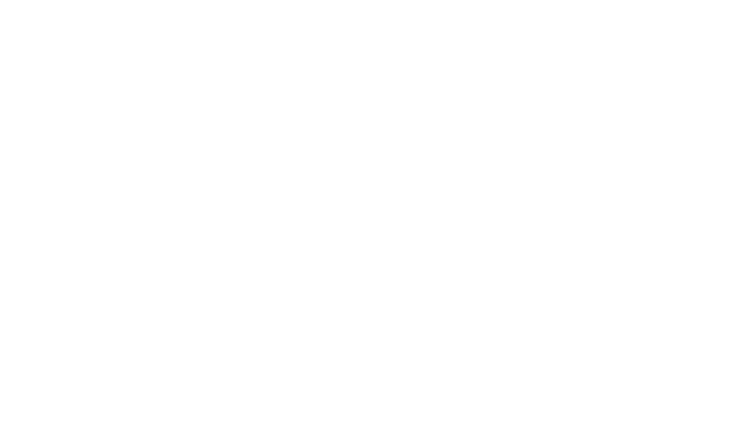
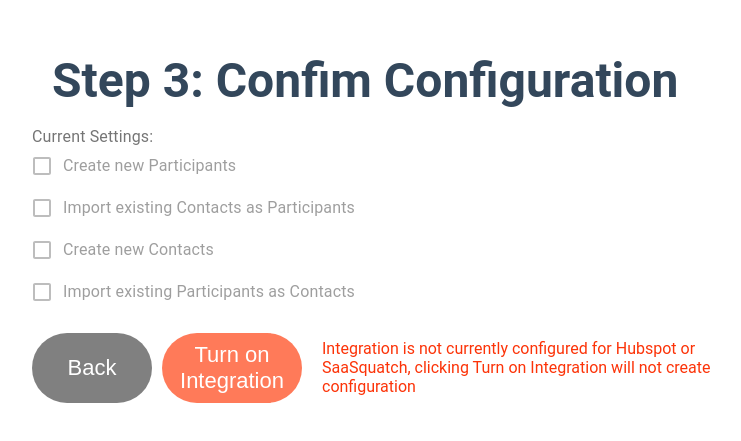
Before and after one commit to softdev562/SaaSquatch-HubSpot-integration, a React (Create React App) app in the folder frontend/: page /confirmation in a window 1280 px wide. Shown: the part 191-632 px from the top of the page, without its empty margins (238-979 px from the left). Built offline with nearby package versions, Linux system fonts and the light colour scheme; no server answers.

Commit message:
Finished Confirmation Page. There is still some work to do in terms of the submitting, but we will do that once the brances are merged together

```diff
--- a/frontend/src/App.tsx
+++ b/frontend/src/App.tsx
@@ -4,6 +4,7 @@ import {ConfigurationP1} from './components/ConfigurationP1';
 import {ConfigurationP2} from './components/ConfigurationP2';
 import { createMuiTheme, ThemeProvider } from '@material-ui/core';
 import { ConfigurationSuccess } from './components/ConfigurationSuccess';
+import { OrderConfirmation } from './components/OrderConfirmation';
 
 const theme = createMuiTheme({
   palette: {
@@ -29,6 +30,10 @@ function App() {
             path="/configuration/2"
             exact component={ConfigurationP2}
           />
+          <Route
+            path="/confirmation"
+            exact component={OrderConfirmation}
+          />
           <Route path="/configuration" exact >
             <Redirect to="/configuration/1"/>
           </Route>
--- a/frontend/src/components/OrderConfirmation.tsx
+++ b/frontend/src/components/OrderConfirmation.tsx
@@ -1,6 +1,5 @@
 import { useState, useEffect } from 'react';
 import styled from 'styled-components';
-import { ToggleSetting } from './ToggleSetting';
 import history from '../types/history';
 import axios from 'axios';
 import Modal from '@material-ui/core/Modal';
@@ -10,6 +9,13 @@ import { FormGroup } from '@material-ui/core';
 import { FormControlLabel } from '@material-ui/core';
 import { FormControl } from '@material-ui/core';
 import { FormLabel } from '@material-ui/core';
+
+import Button from '@material-ui/core/Button'
+import Dialog from '@material-ui/core/Dialog';
+import DialogActions from '@material-ui/core/DialogActions';
+import DialogContent from '@material-ui/core/DialogContent';
+import DialogContentText from '@material-ui/core/DialogContentText';
+import DialogTitle from '@material-ui/core/DialogTitle';
 
 const PageWrapper = styled.div`
   min-height: 100vh;
@@ -111,7 +117,8 @@ interface states {
     handleBack: () => void;
     handleSubmit: () => void;
     open: boolean;
-    handleClose: () => void;
+    handleConfirm: () => void;
+    handleCancel: () => void;
     openError: boolean;
     handleErrorClose: () => void;
     imported: boolean;
@@ -161,44 +168,22 @@ export function Controller() {
         getConfigData();
     }, []);
 
-    // Need a handler for each toggle because Switches are kinda weird
-    const toggleSaasPush = () => {
-        // Show oneway message if no options are selected on page
-        if (config.pushIntoParticipants === false || config.pullIntoParticipants === true) {
-            setOneway(false);
-        } else {
-            setOneway(true);
-        }
-        setConfig({ ...config, pushIntoParticipants: !config.pushIntoParticipants });
-    }
-    const toggleSaasPull = () => {
-        // Show modal if import toggle is selected
-        if (config.pullIntoParticipants === false) {
-            setOpen(true);
-        }
-        // Show oneway message if no options are selected on page
-        if (config.pullIntoParticipants === false || config.pushIntoParticipants === true) {
-            setOneway(false);
-        } else {
-            setOneway(true);
-        }
-        setConfig({ ...config, pullIntoParticipants: !config.pullIntoParticipants });
-    }
-
-    const handleClose = () => {
-        setOpen(false);
-    };
 
     const handleErrorClose = () => {
         setOpenError(false);
     };
 
     const handleBack = () => {
-        history.push('/configuration/1');
+        history.push('/configuration/2');
     }
 
-    // On submit we make a request to the backend to store the config data and redirect to integration success screen if config selected
-    const handleSubmit = () => {
+
+    const handleConfirm = () => {
+        setOpen(false);
+        if(!(config.pullIntoParticipants || config.pullIntoContacts || config.pushIntoParticipants || config.pushIntoContacts)){
+            return
+        }
+
         const putConfigData = async () => {
             return await fetch(API_CONFIGURATION_URL, {
                 method: 'PUT',
@@ -216,99 +201,103 @@ export function Controller() {
         } else {
             history.push('/configuration/success');
         }
+    };
+    const handleCancel = () => {
+        setOpen(false);
+    };
+
+
+    // On submit we make a request to the backend to store the config data and redirect to integration success screen if config selected
+    const handleSubmit = () => {
+        if (config.pullIntoParticipants || config.pullIntoContacts) {
+            setOpen(true);
+        }
+        else if (!(config.pullIntoParticipants || config.pullIntoContacts || config.pushIntoParticipants || config.pushIntoContacts)) {
+            setOpen(true);//Need a seperate dialog to say that you just strait up can't do that
+        }
+        else {
+            const putConfigData = async () => {//This is just for submitting with no problems, but will need to change
+                return await fetch(API_CONFIGURATION_URL, {
+                    method: 'PUT',
+                    headers: { 'Content-Type': 'application/json' },
+                    body: JSON.stringify({
+                        PushContactsAsParticipants: config.pushIntoParticipants,
+                        PullContactsIntoParticipants: config.pullIntoParticipants,
+                    })
+                })
+            }
+            putConfigData().then().catch(e => console.error(e))
+            // Show configuration error modal if no config options selected or redirect to success screen
+            if (oneway && noway) {
+                setOpenError(true);
+            } else {
+                history.push('/configuration/success');
+            }
+        }
     }
-    return { config, handleBack, handleSubmit, open, handleClose, openError, handleErrorClose, imported, oneway, noway } as states
+    return { config, handleBack, handleSubmit, open, handleConfirm, handleCancel, openError, handleErrorClose, imported, oneway, noway } as states
 }
 
 export function View(states: states) {
-    var boolState = true
     return (
         <PageWrapper>
             <PageContent>
-                <TitleText>Step 3: Confim Changes</TitleText>
+                <TitleText>Step 3: Confim Configuration</TitleText>
 
                 <FormControl component="fieldset">
                     <FormLabel component="legend">Current Settings:</FormLabel>
-                    <FormGroup aria-label="position" row>
+                    <FormGroup aria-label="position">
                         <FormControlLabel disabled
                             value="ParInS"
-                            control={<Checkbox color="primary" checked={states.config.pushIntoContacts} />}
-                            label="Create new Participants in SaaSquatch from Hubspot"
+                            control={<Checkbox color="primary" checked={states.config.pushIntoParticipants} />}
+                            label="Create new Participants"
                             labelPlacement="end"
                         />
                         <FormControlLabel disabled
                             value="ParHist"
-                            control={<Checkbox color="primary" checked={states.config.pullIntoContacts} />}
-                            label="Retreive Historical Participants from Hubspot to SaaSquatch"
+                            control={<Checkbox color="primary" checked={states.config.pullIntoParticipants} />}
+                            label="Import existing Contacts as Participants"
                             labelPlacement="end"
                         />
                         <FormControlLabel disabled
                             value="ConInH"
-                            control={<Checkbox color="primary" checked={states.config.pushIntoParticipants} />}
-                            label="Create new Contact in Hubspot from SaaSquatch"
+                            control={<Checkbox color="primary" checked={states.config.pushIntoContacts} />}
+                            label="Create new Contacts"
                             labelPlacement="end"
                         />
                         <FormControlLabel disabled
                             value="ConHist"
-                            control={<Checkbox color="primary" checked={states.config.pullIntoParticipants} />}
-                            label="Retreive Historical Contacts from Hubspot to SaaSquatch"
+                            control={<Checkbox color="primary" checked={states.config.pullIntoContacts} />}
+                            label="Import existing Participants as Contacts"
                             labelPlacement="end"
                         />
                     </FormGroup>
                 </FormControl>
 
 
-                <Modal
+                <Dialog
                     open={states.open}
-                    onClose={states.handleClose}
+                    onClose={states.handleCancel}
+                    aria-labelledby="alert-dialog-title"
+                    aria-describedby="alert-dialog-description"
                 >
-                    <ModalContainer>
-                        <h1>
-                            Are you sure?
-                        </h1>
-                        <ModalBodyContainer>
-                            <p>
-                                By selecting Turn on Integration you will be importing all of your existing contacts in Hubspot as participants in Saasquatch.
-                                This action is irreversible.
-                            </p>
-                        </ModalBodyContainer>
-                    </ModalContainer>
-                </Modal>
-
-                <Modal
-                    open={states.open}
-                    onClose={states.handleClose}
-                >
-                    <ModalContainer>
-                        <h1>
-                            Are you sure?
-                        </h1>
-                        <ModalBody>
-                            <p>
-                                By selecting Next you will be importing all of your existing particpants in SaaSquatch as contacts in Hubspot.
-                                This action is irreversible.
-                            </p>
-                        </ModalBody>
-                    </ModalContainer>
-                </Modal>
-
-
-                <Modal
-                    open={states.openError}
-                    onClose={states.handleErrorClose}
-                >
-                    <ModalContainer>
-                        <h1>
-                            Configuration Error
-                        </h1>
-                        <ModalBodyContainer>
-                            <p>
-                                No configuration options have been selected. Please select a configuration to continue with the integration.
-                            </p>
-                        </ModalBodyContainer>
-                    </ModalContainer>
-                </Modal>
-
+                    <DialogTitle id="alert-dialog-title">{"Configuration Confirmation"}</DialogTitle>
+                    <DialogContent>
+                        <DialogContentText id="alert-dialog-description">
+                            {states.config.pullIntoParticipants ? "By selecting Turn on Integration you will be importing all of your existing contacts in Hubspot as participants in Saasquatch. This action is irreversible.\n" : ""}
+                            {states.config.pullIntoContacts ? "By selecting Next you will be importing all of your existing particpants in SaaSquatch as contacts in Hubspot.This action is irreversible." : ""}
+                            {!(states.config.pullIntoContacts || states.config.pullIntoParticipants || states.config.pushIntoContacts || states.config.pushIntoParticipants) ? "No configuration options have been selected. Please select a configuration to continue with the integration." : ""}
+                        </DialogContentText>
+                    </DialogContent>
+                    <DialogActions>
+                        <Button onClick={states.handleCancel} color="primary">
+                            Cancel
+                        </Button>
+                        <Button onClick={states.handleConfirm} color="primary" autoFocus>
+                            Confirm
+                        </Button>
+                    </DialogActions>
+                </Dialog>
 
                 <ItemContainer>
                     <BackButton
@@ -324,9 +313,9 @@ export function View(states: states) {
                         {"Turn on Integration"}
                     </SyncButton>
                     <AlertText>
-                        {!states.oneway && states.noway ? "Integration is not currently configured for Hubspot, click Turn on Integration to continue with a one-way sync" : ""}
-                        {states.oneway && !states.noway ? "Integration is not currently configured for SaaSquatch, click Turn on Integration to continue with a one-way sync" : ""}
-                        {states.oneway && states.noway ? "Integration is not currently configured for Hubspot or SaaSquatch, clicking Turn on Integration will not create configuration" : ""}
+                        {!(states.config.pullIntoContacts || states.config.pushIntoContacts || states.config.pullIntoParticipants || states.config.pushIntoParticipants) ? "Integration is not currently configured for Hubspot or SaaSquatch, clicking Turn on Integration will not create configuration" : ""}
+                        {(states.config.pullIntoContacts || states.config.pushIntoContacts) && !(states.config.pullIntoParticipants || states.config.pushIntoParticipants) ? "Integration is not currently configured for Hubspot, click Turn on Integration to continue with a one-way sync" : ""}
+                        {!(states.config.pullIntoContacts || states.config.pushIntoContacts) && (states.config.pullIntoParticipants || states.config.pushIntoParticipants) ? "Integration is not currently configured for SaaSquatch, click Turn on Integration to continue with a one-way sync" : ""}
                     </AlertText>
                 </ItemContainer>
             </PageContent>
```
